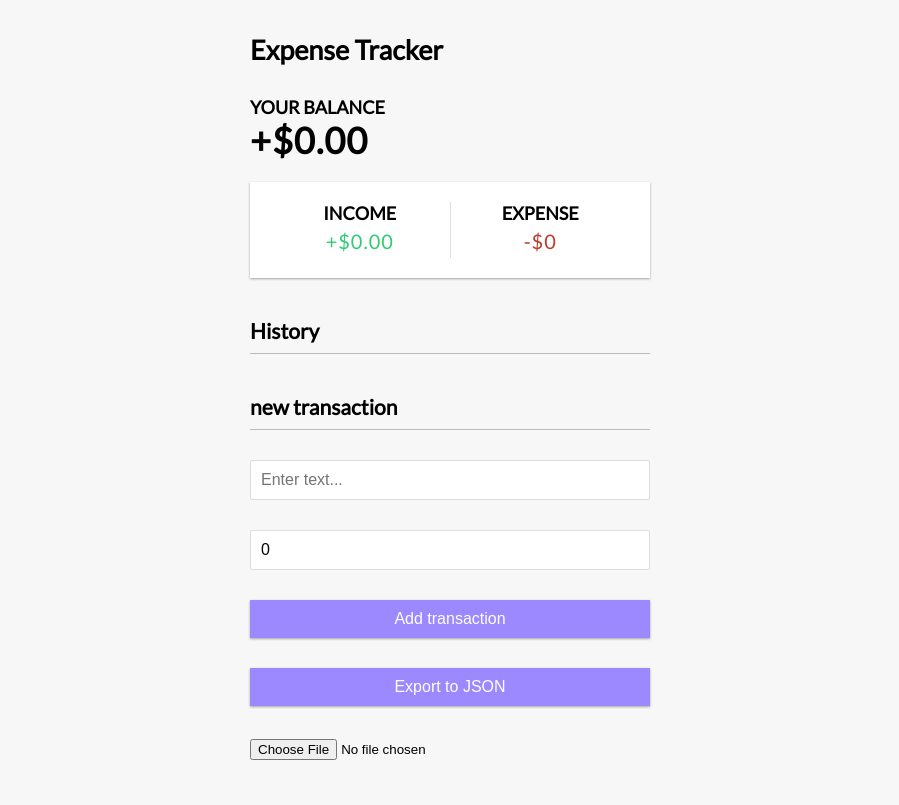
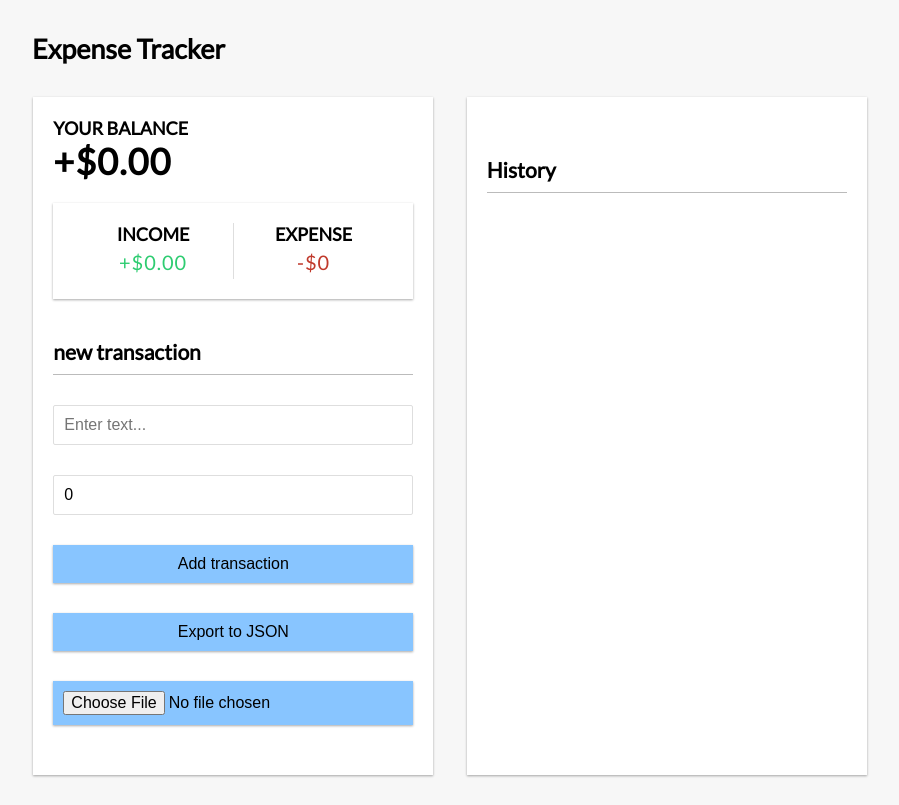
Before and after one commit to SoufianTamim/epense, a React (Vite) app: page / in a window 1280 px wide. Shown: the whole page, without its empty margins (190-1089 px from the left). Built offline with nearby package versions, Linux system fonts and the light colour scheme.

Commit message:
first commit

```diff
--- a/src/App.jsx
+++ b/src/App.jsx
@@ -9,12 +9,16 @@ import './CSS/App.css'
 function App() {
   return (
     <GlobalProvider>
-      <Header/>
+        <Header/>
       <div className="container">
-        <Balance/>
-        <IncomeExpenses/>
-        <TransactionList/>
-        <AddTransaction/>
+        <div id="cont1">
+          <Balance/>
+          <IncomeExpenses/>
+          <AddTransaction/>
+        </div>
+        <div id="cont2">
+          <TransactionList/>
+        </div>
       </div>
     </GlobalProvider>
   )
--- a/src/CSS/App.css
+++ b/src/CSS/App.css
@@ -20,10 +20,6 @@ body {
   font-size: 18px;
 }
 
-.container {
-  margin: 30px auto;
-  width: 400px;
-}
 
 h1 {
   letter-spacing: 1px;
@@ -46,6 +42,7 @@ h4 {
   box-shadow: var(--box-shadow);
   padding: 20px;
   display: flex;
+
   justify-content: space-between;
   margin: 20px 0;
 }
@@ -91,9 +88,9 @@ input[type='number'] {
 
 .btn {
   cursor: pointer;
-  background-color: #9c88ff;
+  background-color: #88c5ff;
   box-shadow: var(--box-shadow);
-  color: #fff;
+  color: #000000;
   border: 0;
   display: block;
   font-size: 16px;
@@ -126,10 +123,13 @@ input[type='number'] {
 
 .list li.plus {
   border-right: 5px solid #2ecc71;
+  background-color: #2ecc704e;
 }
 
 .list li.minus {
   border-right: 5px solid #c0392b;
+  background-color: #c03a2b4c;
+
 }
 
 .delete-btn {
@@ -137,9 +137,9 @@ input[type='number'] {
   background-color: #e74c3c;
   border: 0;
   color: #fff;
-  font-size: 20px;
+  font-size: 25px;
   line-height: 20px;
-  padding: 2px 5px;
+  padding: 3px ;
   position: absolute;
   top: 50%;
   left: 0;
@@ -151,3 +151,43 @@ input[type='number'] {
 .list li:hover .delete-btn {
   opacity: 1;
 }
+
+.container {
+  display: flex;
+  flex-direction: row;
+  justify-content: space-evenly;
+  margin: 30px auto;
+  width: 900px;
+}
+
+#header{
+  margin: 32px ;
+}
+
+#cont1{
+  width: 400px;
+  background-color: #fff;
+  box-shadow: var(--box-shadow);
+  padding: 20px;
+}
+
+#cont2{
+  width: 400px;
+  background-color: #fff;
+  box-shadow: var(--box-shadow);
+  padding: 20px;
+}
+
+
+input[type="file"] {
+  cursor: pointer;
+  background-color: #88c5ff;
+  box-shadow: var(--box-shadow);
+  color: #000000;
+  border: 0;
+  display: block;
+  font-size: 16px;
+  margin: 10px 0 30px;
+  padding: 10px;
+  width: 100%;
+}
--- a/src/Components/Header.jsx
+++ b/src/Components/Header.jsx
@@ -2,7 +2,7 @@
 
 const Header = () => {
   return (
-    <h2>Expense Tracker</h2>
+    <h2 id="header">Expense Tracker</h2>
 
   )
 }
--- a/src/Components/TransactionList.jsx
+++ b/src/Components/TransactionList.jsx
@@ -7,14 +7,14 @@ const TransactionList = () => {
   const { transactions } = useContext(GlobalContext);
 
   return (
-    <>
+    <div id="history">
       <h3>History</h3>
       <ul id="list" className="list">
         {transactions.map((transaction) => (
           <Transaction transaction={transaction} key={transaction.id} />
         ))}
       </ul>
-    </>
+    </div>
   );
 };
 
--- a/src/Context/GlobalState.jsx
+++ b/src/Context/GlobalState.jsx
@@ -42,5 +42,5 @@ export const GlobalProvider = ({ children }) => {
     dispatch({ type: "addTransaction", value: transaction });
   }
 
-  return <GlobalContext.Provider value={{ transactions: state.transactions, deleteTransaction, addTransaction }}>{children}</GlobalContext.Provider>;
+  return <GlobalContext.Provider  id="cont" value={{ transactions: state.transactions, deleteTransaction, addTransaction }}>{children}</GlobalContext.Provider>;
 };
```
